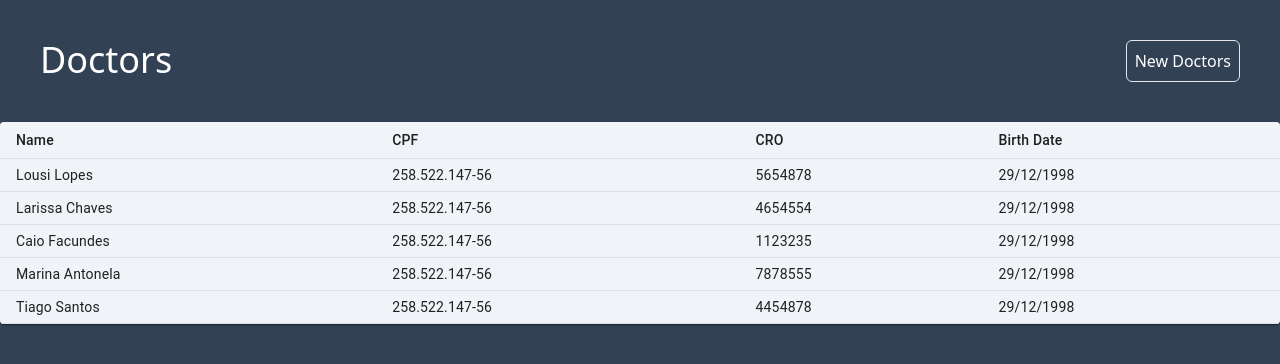
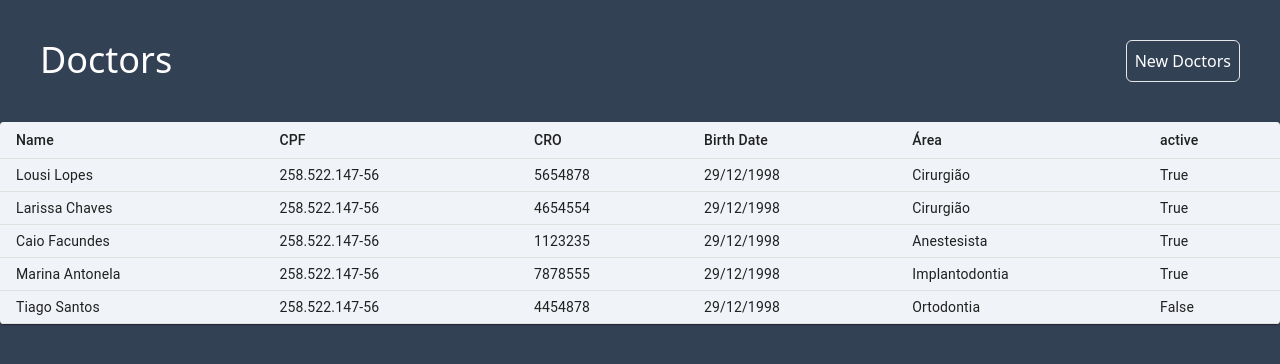
Before and after one commit to letticiamoura/clinica, a React (Vite) app: page /listDoctors in a window 1280 px wide. Shown: the top 364 px of the page. Built offline with nearby package versions, Linux system fonts and the light colour scheme; data requests are answered from the project's data file.

Commit message:
feat: Vizualizando dados do medico

```diff
--- a/src/data/db.json
+++ b/src/data/db.json
@@ -93,6 +93,7 @@
             "cro": 5654878,
             "cpf": "258.522.147-56",
             "birthDate": "29/12/1998",
+            "area": "Cirurgião",
             "active": true
         },
         {
@@ -101,6 +102,7 @@
             "cro": 4654554,
             "cpf": "258.522.147-56",
             "birthDate": "29/12/1998",
+            "area": "Cirurgião",
             "active": true
         },
         {
@@ -109,6 +111,7 @@
             "cro": 1123235,
             "cpf": "258.522.147-56",
             "birthDate": "29/12/1998",
+            "area": "Anestesista",
             "active": true
         },
         {
@@ -117,6 +120,7 @@
             "cro": 7878555,
             "cpf": "258.522.147-56",
             "birthDate": "29/12/1998",
+            "area": "Implantodontia",
             "active": true
         },
         {
@@ -125,7 +129,8 @@
             "cro": 4454878,
             "cpf": "258.522.147-56",
             "birthDate": "29/12/1998",
-            "active": true
+            "area": "Ortodontia",
+            "active": false
         }
     ]
 }
--- a/src/pages/ListDoctors.tsx
+++ b/src/pages/ListDoctors.tsx
@@ -10,12 +10,16 @@ export default function ListDoctors() {
         name: '',
         cpf: '',
         cro: '',
-        birthDate: ''
+        birthDate: '',
+        area: '',
+        active: false
     }]);
 
     useEffect(() => {
         axios.get(url)
         .then((response) => {
+
+            setData(prevState => ({ ...prevState, active: true}))
             setData(response.data)
             console.log(response.data)
         })
@@ -41,6 +45,8 @@ export default function ListDoctors() {
                             <TableCell>CPF</TableCell>
                             <TableCell>CRO</TableCell>
                             <TableCell>Birth Date</TableCell>
+                            <TableCell>Área</TableCell>
+                            <TableCell>active</TableCell>
                         </TableRow>
                     </TableHead>
 
@@ -51,6 +57,8 @@ export default function ListDoctors() {
                                 <TableCell>{items.cpf}</TableCell>
                                 <TableCell>{items.cro}</TableCell>
                                 <TableCell>{items.birthDate}</TableCell>
+                                <TableCell>{items.area}</TableCell>
+                                <TableCell>{items.active? 'True' : 'False'}</TableCell>
                             </TableRow>
                         ))}
                     </TableBody>
```
